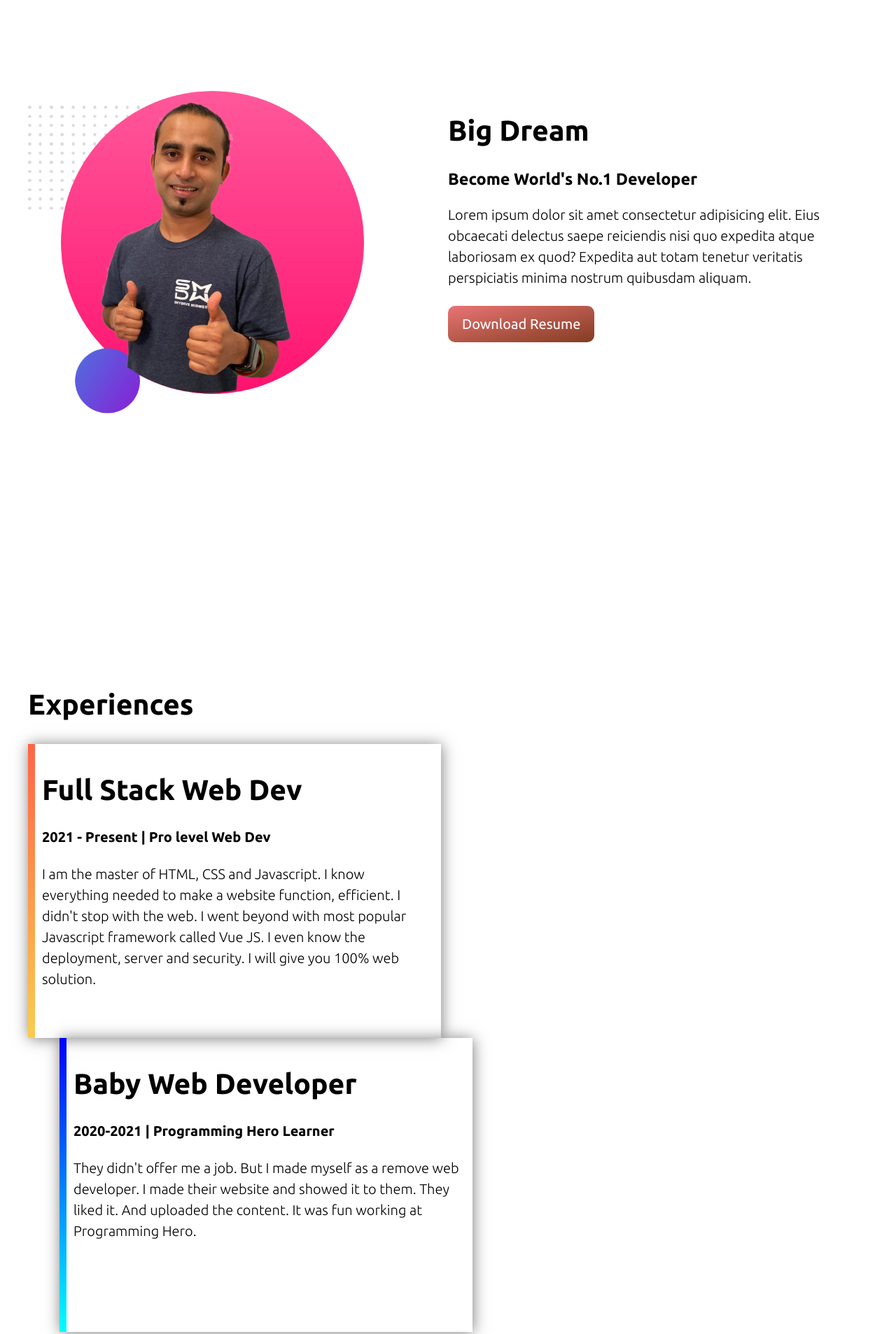
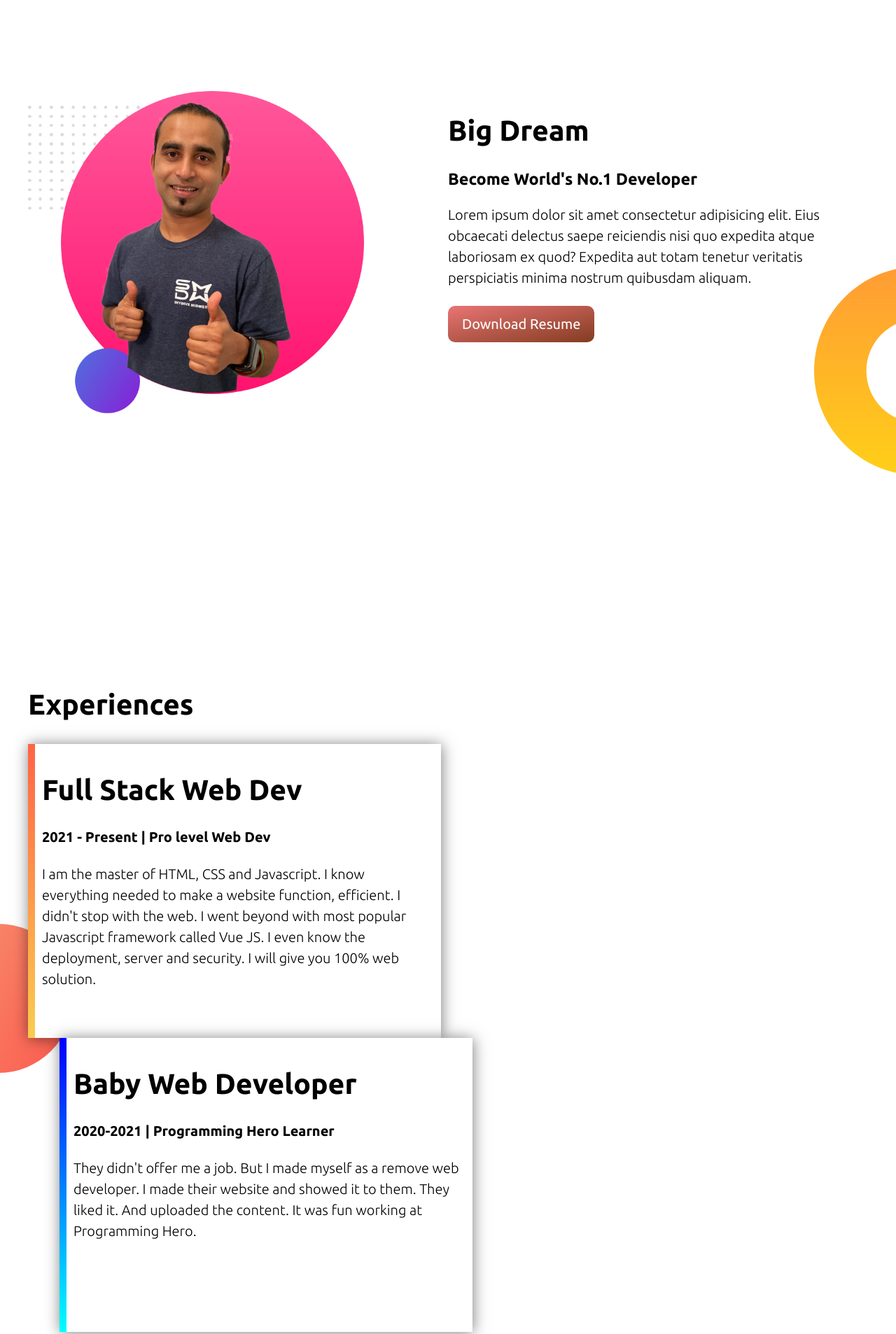
Before and after one commit to Mizzan/portfolio-site-v0, a plain HTML site: page index.html in a window 1280 px wide. Shown: the part 700-2606 px from the top of the page at 70% size. Drawn offline with Linux system fonts and the light colour scheme.

Commit message:
✔ Added bg image to the content section

```diff
--- a/css/styles.css
+++ b/css/styles.css
@@ -68,7 +68,7 @@ section {
 }
 /* header area styles end */
 
-/* hero section start */
+/* content section start */
 
 .big-dream {
   margin-top: 450px;
@@ -80,18 +80,31 @@ section {
   margin-right: 200px;
 }
 
+.content {
+  background-image: url("/images/dream-bg.png");
+  background-repeat: no-repeat;
+  background-position: center right;
+}
+
 .content p {
   font-weight: 300;
   line-height: 1.5;
 }
 
-/* hero section end */
+/* content section end */
 
 /* experience section start */
+
+.experience {
+  background-image: url("/images/exp-bg.png");
+  background-repeat: no-repeat;
+  background-position: center left;
+}
 
 .box {
   width: 35rem;
   min-height: 25rem;
+  background-color: #fff;
   padding: 10px;
   box-shadow: 1px 1px 20px rgba(0, 0, 0, 0.5);
 }
--- a/index.html
+++ b/index.html
@@ -26,7 +26,12 @@
           Facilis illo necessitatibus eaque adipisci, vero provident harum quasi
           enim fugiat repellendus.
         </p>
-        <a class="btn" href="#">Hire Me</a>
+        <a
+          class="btn"
+          href="https://www.linkedin.com/in/mizzan/"
+          target="_blank"
+          >Hire Me</a
+        >
       </div>
       <div class="right">
         <img src="./images/jhankar.png" alt="" />
```
